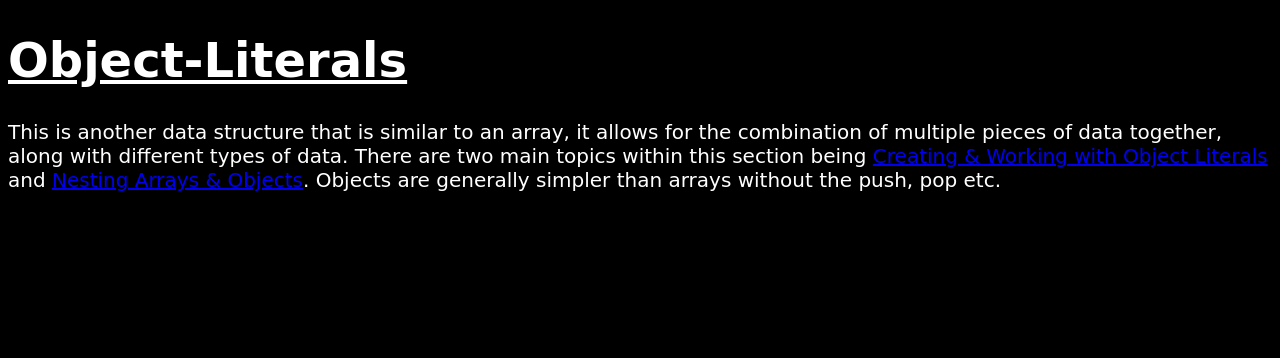
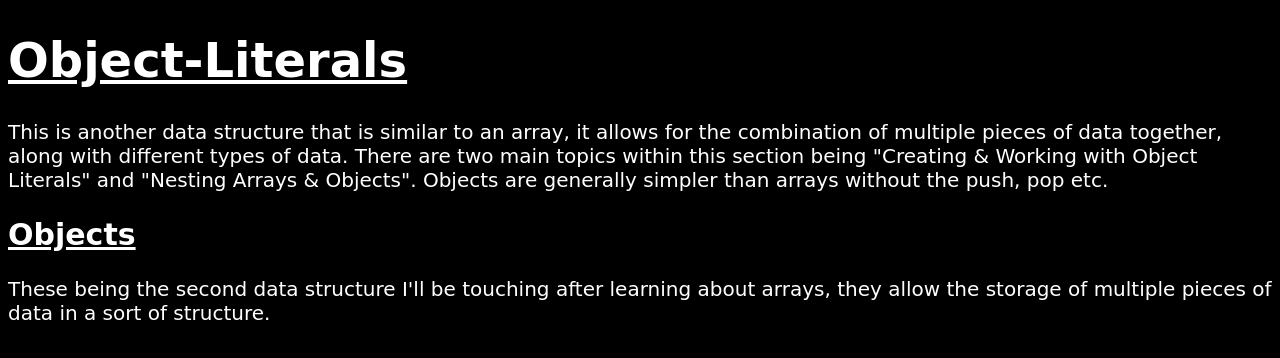
Before and after one commit to JordanPicton/udemy-learning-website, a plain HTML site: page javascript/object-literals/object-literals.html in a window 1280 px wide. Drawn offline with Linux system fonts and the light colour scheme; a script that the page names is missing.

Commit message:
Made Changes

```diff
--- a/javascript/object-literals/object-literals.html
+++ b/javascript/object-literals/object-literals.html
@@ -18,10 +18,16 @@
     <section>
       <p>
         This is another data structure that is similar to an array, it allows for the combination of multiple pieces of
-        data together, along with different types of data. There are two main topics within this section being <a
-          href="creating-and-working-with-object-literals.html">Creating & Working with Object Literals</a> and <a
-          href="nesting-arrays-and-objects.html">Nesting Arrays & Objects</a>.
-        Objects are generally simpler than arrays without the push, pop etc.
+        data together, along with different types of data. There are two main topics within this section being "Creating
+        & Working with Object Literals" and "Nesting Arrays & Objects". Objects are generally simpler than arrays
+        without the push, pop etc.
+      </p>
+    </section>
+    <section>
+      <h2>Objects</h2>
+      <p>
+        These being the second data structure I'll be touching after learning about arrays, they allow the storage of
+        multiple pieces of data in a sort of structure.
       </p>
     </section>
     <footer>
```
Also changed, not shown: javascript/object-literals/creating-and-working-with-object-literals.html (deleted, +0 -11 lines).
